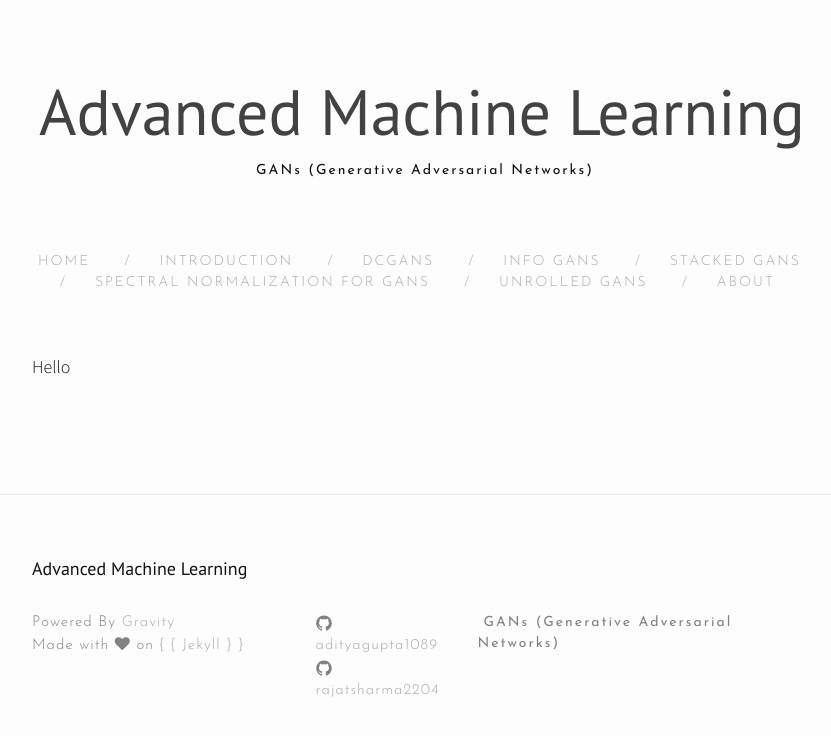
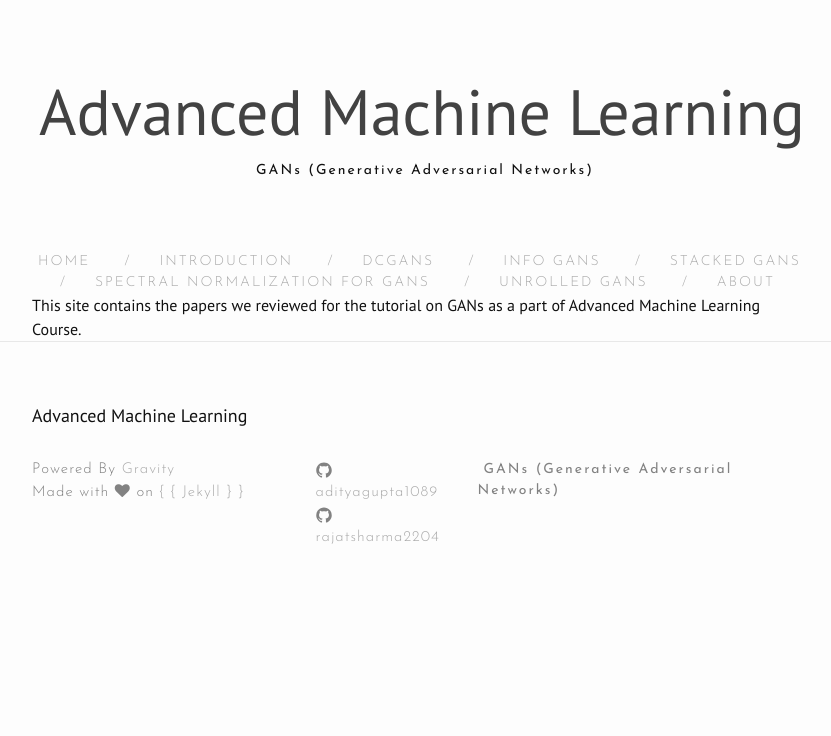
Before and after one commit to rajatsharma2204/AML_Tutorial_GANs, a Jekyll site: the page built from index.html, in a window 1280 px wide. Shown: the top 736 px of the page, without its empty margins (218-1049 px from the left). Built offline with Jekyll 4.4.1, drawn with Linux system fonts in a browser that asks for light colours; nearby versions of some CDN libraries.

Commit message:
Update index.html

```diff
--- a/index.html
+++ b/index.html
@@ -1,4 +1,4 @@
 ---
-layout: page
+layout: default
 ---
-Hello
+This site contains the papers we reviewed for the tutorial on GANs as a part of Advanced Machine Learning Course.
```
